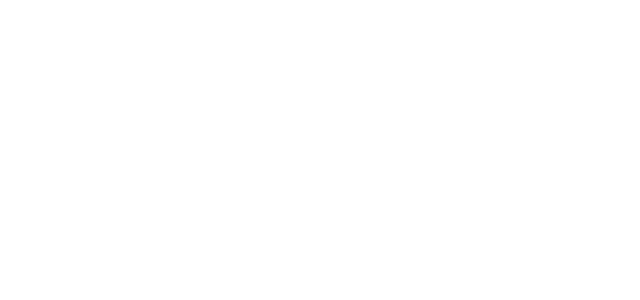
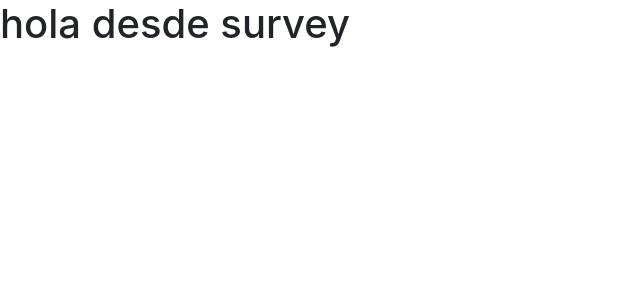
Before and after one commit to maerd19/TercerModulo, a React (Create React App) app in the folder front-suggox/: page /create_survey in a window 1280 px wide. Shown: the top 300 px of the page, without its empty margins (0-640 px from the left). Built offline with nearby package versions, Linux system fonts and the light colour scheme; sample sign-in values are in the browser's storage.

Commit message:
advancing in front

```diff
--- a/front-suggox/src/Routes.js
+++ b/front-suggox/src/Routes.js
@@ -8,6 +8,7 @@
 import Dashboard from "./user/UserDashboard";
 import AdminRoute from "./auth/AdminRoute";
 import AdminDashboard from "./user/AdminDashboard";
+import Survey from "./survey/CreateSurvey";
 
 const Routes = () => {
     return (
@@ -30,6 +31,11 @@
                     exact
                     component={AdminDashboard}
                 />
+                <Route
+                    path='/create_survey'
+                    exact
+                    component={Survey}
+                />
             </Switch>
         </BrowserRouter>
     );
--- /dev/null
+++ b/front-suggox/src/survey/CreateSurvey.jsx
@@ -0,0 +1,23 @@
+import React, { useEffect, useState } from 'react';
+import axios from 'axios';
+
+function CreateSurvey() {
+    const [ valores, guardarValores ] = useState([]);
+
+    const consultarApi = async () => {
+        // Consultar api
+        const resultado = await axios.get('http://');
+        guardarValores(resultado)
+    }
+
+    useEffect(() => {
+
+    }, [])
+    return (
+        <div>
+            <h1>hola desde survey</h1>
+        </div>
+    )
+}
+
+export default CreateSurvey
--- a/front-suggox/src/user/AdminDashboard.jsx
+++ b/front-suggox/src/user/AdminDashboard.jsx
@@ -4,9 +4,7 @@
 import { Link } from "react-router-dom";
 
 const AdminDashboard = () => {
-    const {
-        user: { _id, name, email, role }
-    } = isAuthenticated();
+    const { user: { _id, name, email, role } } = isAuthenticated();
 
     const adminLinks = () => {
         return (
@@ -14,16 +12,10 @@
                 <h4 className="card-header">Admin Links</h4>
                 <ul className="list-group">
                     <li className="list-group-item">
-                        <Link className="nav-link" to="/create/category">
-                            {/* Create Category */}
+                        <Link className="nav-link" to="/create_survey">
                             Create Survey
                         </Link>
                     </li>
-                    {/* <li className="list-group-item">
-                        <Link className="nav-link" to="/create/product">
-                            Create Product
-                        </Link>
-                    </li> */}
                 </ul>
             </div>
         );
```
